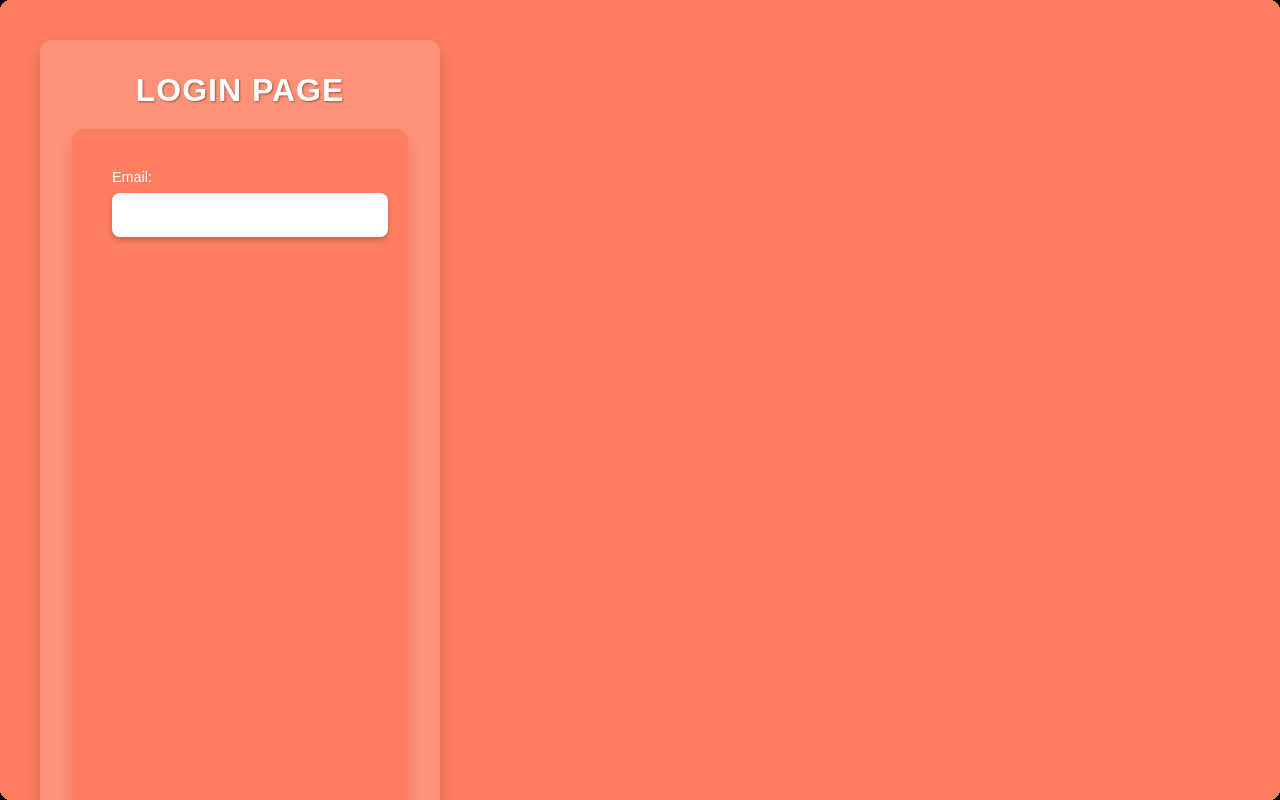
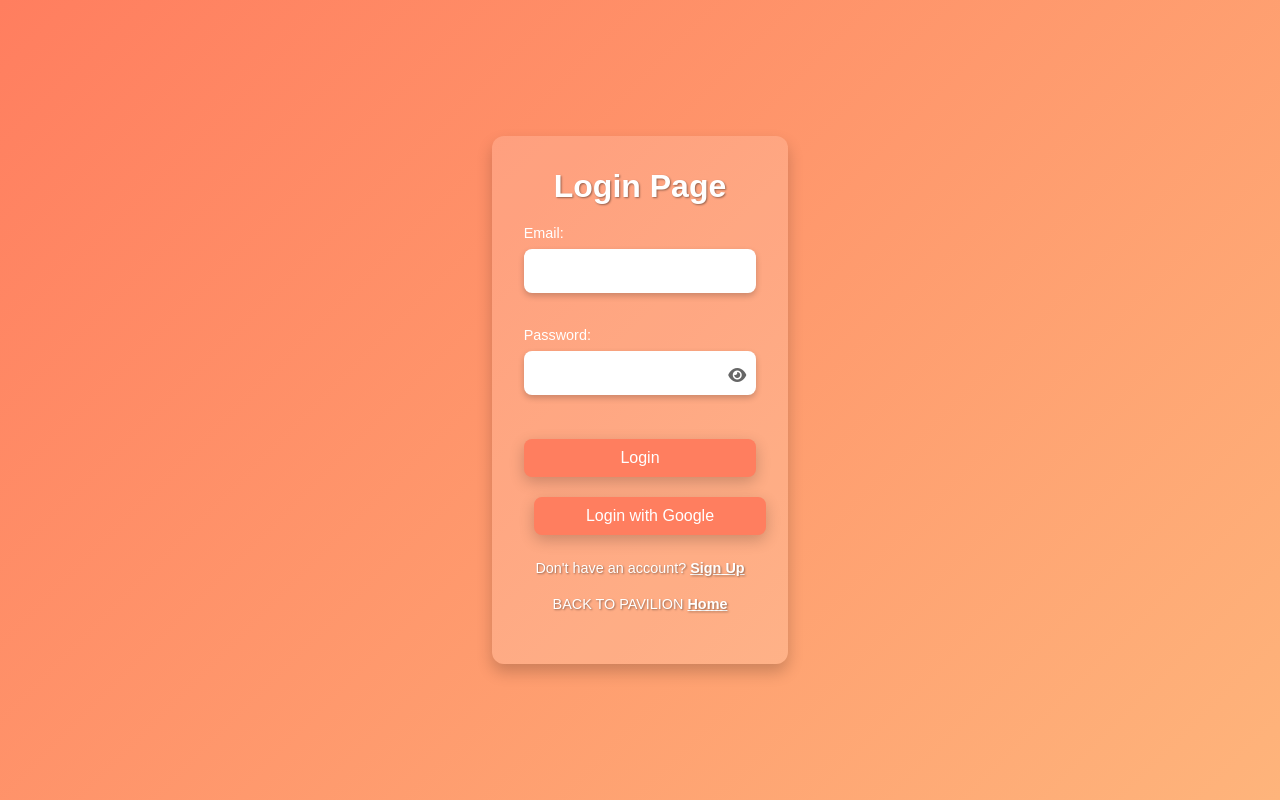
Before and after one commit to luciferavi/aura_tracker, a React (Create React App) app in the folder frontend/: page /login in a window 1280 px wide. Built offline with nearby package versions, Linux system fonts and the light colour scheme; no server answers.

Commit message:
updatedsomepart

```diff
--- a/frontend/src/components/Achievements/Leaderboard.css
+++ /dev/null
@@ -1,129 +0,0 @@
-/* Body styling */
-body {
-    font-family: 'Arial', sans-serif;
-    background-color: #5c89d7;
-    margin: 0;
-    padding: 0;
-    display: flex;
-    justify-content: center;
-    align-items: center;
-    height: 100vh; /* Full viewport height */
-    overflow: hidden; /* Prevents page scrolling */
-  }
-
-  /* Main container to ensure the leaderboard takes full screen height */
-  .main-container {
-    display: flex;
-    justify-content: center;
-    align-items: center;
-    flex-direction: column;
-    width: 100%;
-    height: 100vh; /* Full height */
-    padding: 20px;
-    background-color: #213963;
-    overflow: hidden;
-  }
-
-  /* Leaderboard container styling */
-  div {
-    background-color: #ff7e5f; /* Light background color */
-    padding: 40px;
-    border-radius: 12px;
-    box-shadow: 0 8px 16px rgba(0, 0, 0, 0.1);
-    width: 100%;
-    max-width: 100%; /* Allow the div to occupy full width */
-    text-align: center;
-    transition: transform 0.3s ease;
-
-    /* Make sure the div takes up the full height of the page */
-    height: 100vh; /* Full height of the viewport */
-    overflow-y: auto; /* Allow scrolling within the container */
-
-    /* Padding adjustment */
-    padding-right: 20px; /* Prevent overflow of scrollbar */
-
-    /* Ensure padding doesn't affect the height */
-    box-sizing: border-box; /* Include padding in height and width calculations */
-  }
-
-
-  /* Title styling */
-  h2 {
-    font-size: 2.5em;
-    color: #4a90e2;
-    margin-bottom: 20px;
-    font-weight: bold;
-    text-transform: uppercase;
-    letter-spacing: 1px;
-    text-shadow: 1px 1px 5px rgba(0, 0, 0, 0.1); /* Soft text shadow */
-  }
-
-  /* Error message styling */
-  p {
-    color: #e74c3c;
-    font-weight: bold;
-    font-size: 1.1em;
-    margin-top: 20px;
-    text-align: center;
-  }
-
-  /* List styling */
-  ul {
-    padding: 0;
-    list-style-type: none;
-    margin: 0;
-    max-height: calc(80vh - 140px); /* Adjust height to make space for the title and other content */
-    overflow-y: auto; /* Allow vertical scroll */
-    margin-top: 20px;
-  }
-
-  /* Individual leaderboard item styling */
-  li {
-    background-color: #5dd36f;
-    padding: 15px;
-    border-radius: 8px;
-    margin: 10px 0;
-    font-size: 1.2em;
-    display: flex;
-    justify-content: space-between;
-    align-items: center;
-    box-shadow: 0 4px 10px rgba(0, 0, 0, 0.1);
-    transition: all 0.3s ease;
-    color: #333; /* Text color for better readability */
-  }
-
-  /* Rank number styling */
-  li::before {
-    content: counter(rank);
-    counter-increment: rank;
-    background-color: #4a90e2;
-    color: white;
-    padding: 8px 12px;
-    border-radius: 50%;
-    font-weight: bold;
-    font-size: 1.5em;
-    width: 40px;
-    height: 40px;
-    display: flex;
-    justify-content: center;
-    align-items: center;
-  }
-
-  /* Hover effect on list items */
-  li:hover {
-    transform: translateY(-5px);
-    box-shadow: 0 6px 15px rgba(0, 0, 0, 0.2);
-    background-color: #4f64cd;
-    cursor: pointer;
-  }
-
-  /* Highlight the coin amount */
-  span.coins {
-    font-weight: bold;
-    color: #f39c12;
-  }
-
-  /* Adding animation to the leaderboard container */
-  div:hover {
-    transform: scale(1.02);
-  }
--- a/frontend/src/components/Achievements/Leaderboard.js
+++ b/frontend/src/components/Achievements/Leaderboard.js
@@ -1,6 +1,5 @@
 import React, { useEffect, useState } from 'react';
 import axios from 'axios';
-import './Leaderboard.css'
 const Leaderboard = () => {
   const [leaderboard, setLeaderboard] = useState([]);
   const [error, setError] = useState(null);
```
